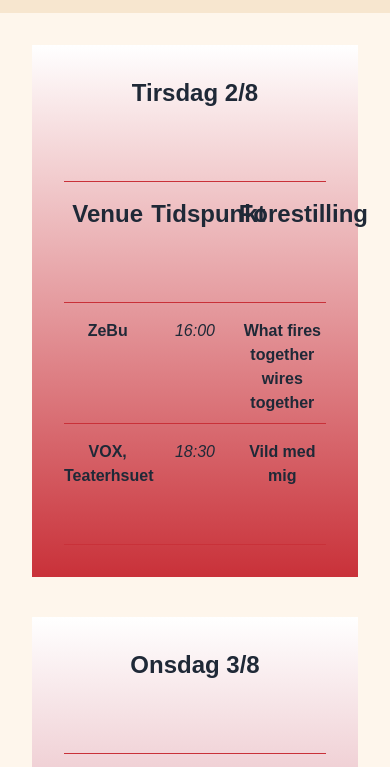
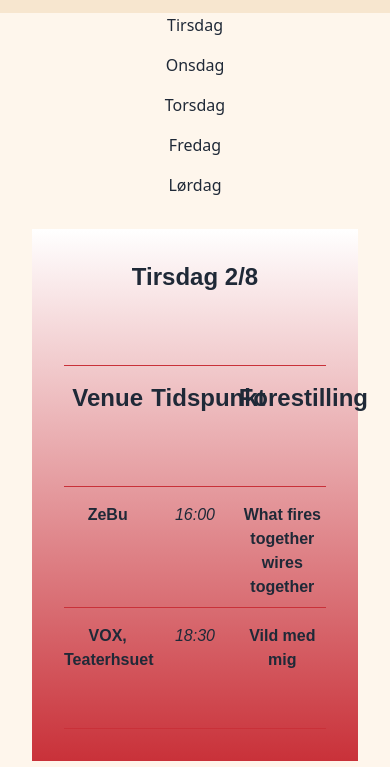
Before and after one commit to lauramoerk/Vildskud, a website built with Vite: page src/programoversigt.html in a window 390 px wide. Shown: the part 67-834 px from the top of the page. Built offline with nearby package versions, Linux system fonts and the light colour scheme.

Commit message:
filtrering

```diff
--- a/src/programoversigt.html
+++ b/src/programoversigt.html
@@ -143,13 +143,23 @@
 <img src="img/ui/Frame 30.svg" alt="lørdag"  :class="{'hidden': !(['alledage',  'onsdag'].includes(spilledag)) }" x-transition:enter.duration.800ms > -->
 <main>
 
+  <div>
+    <ul class="flex flex-col gap-4 items-center md:hidden">
+     <a href="#TI"><li>Tirsdag</li></a>
+     <a href="#O"><li>Onsdag</li></a>
+     <a href="#TO"><li>Torsdag</li></a>
+     <a href="#F"><li>Fredag</li></a>
+     <a href="#L"><li>Lørdag</li></a>
+    </ul>
+  </div>
+
     <!-- <section class=" flex flex-col gap-8 justify-center items-center  md:gap-x-40 lg:gap-x-80 mb-16"> -->
 
       <section class=" grid grid-cols-1 md:grid-cols-3 md:grid-rows-2 gap-10 p-8">
 
 
 
-    <article class=" grid grid-rows-4 p-8 gap-4 bg-gradient-to-b from-white to-accentcolor md:w-[450px]  " :class="{'hidden': !(['alledage',  'onsdag'].includes(spilledag)) }" x-transition:enter.duration.800ms  >
+    <article id="TI" class=" grid grid-rows-4 p-8 gap-4 bg-gradient-to-b from-white to-accentcolor md:w-[450px]  " :class="{'hidden': !(['alledage',  'onsdag'].includes(spilledag)) }" x-transition:enter.duration.800ms  >
       <div class="flex justify-center border-b-[1px]  border-solid border-accentcolor">
       <h1 class="font-custard font-semibold text-2xl">Tirsdag 2/8</h1>
       </div>
@@ -178,7 +188,7 @@
           </article>
 
 
-    <article class="grid grid-rows-5 p-8 gap-4 bg-gradient-to-b from-white to-[#BF374B] md:w-[450px]  " :class="{'hidden': !(['alledage',  'onsdag'].includes(spilledag)) }" x-transition:enter.duration.800ms  >
+    <article id="O" class="grid grid-rows-5 p-8 gap-4 bg-gradient-to-b from-white to-[#BF374B] md:w-[450px]  " :class="{'hidden': !(['alledage',  'onsdag'].includes(spilledag)) }" x-transition:enter.duration.800ms  >
       <div class="flex justify-center border-b-[1px]  border-solid border-accentcolor">
       <h1 class="font-custard font-semibold text-2xl">Onsdag 3/8</h1>
       </div>
@@ -212,7 +222,7 @@
 
           </article>
 
-    <article class="grid grid-rows-8 p-8 gap-4 bg-gradient-to-b from-white to-[#BF374B] md:w-[450px]  " :class="{'hidden': !(['alledage',  'torsdag'].includes(spilledag)) }" x-transition:enter.duration.800ms  >
+    <article id="TO" class="grid grid-rows-8 p-8 gap-4 bg-gradient-to-b from-white to-[#BF374B] md:w-[450px]  " :class="{'hidden': !(['alledage',  'torsdag'].includes(spilledag)) }" x-transition:enter.duration.800ms  >
       <div class="flex justify-center border-b-[1px]  border-solid border-accentcolor">
       <h1 class="font-custard font-semibold text-2xl">Torsdag 4/8</h1>
       </div>
@@ -223,7 +233,7 @@
       <div class="programforestilling font-custard font-semibold text-2xl pb-2 text-center">Forestilling</div>
       </div>
 
-      <div class="grid grid-cols-3 border-b-[1px] border-solid border-accentcolor">
+      <div id="F" class="grid grid-cols-3 border-b-[1px] border-solid border-accentcolor">
         <div class="programvenue font-urbanist font-semibold pb-2 text-center">Downunder</div>
         <div class="programtidspunkt font-urbanist italic pb-2 text-center" >15:00</div>
         <div class="programforestilling font-urbanist font-semibold pb-2 text-center">Re-birth</div>
@@ -266,7 +276,7 @@
           </article>
 
 
-    <article class="grid grid-rows-9 p-8 gap-4 bg-gradient-to-b from-white to-[#BF374B] md:w-[450px]  " :class="{'hidden': !(['alledage',  'fredag'].includes(spilledag)) }" x-transition:enter.duration.800ms  >
+    <article id="F" class="grid grid-rows-9 p-8 gap-4 bg-gradient-to-b from-white to-[#BF374B] md:w-[450px]  " :class="{'hidden': !(['alledage',  'fredag'].includes(spilledag)) }" x-transition:enter.duration.800ms  >
       <div class="flex justify-center border-b-[1px]  border-solid border-accentcolor">
       <h1 class="font-custard font-semibold text-2xl">Fredag 5/8</h1>
       </div>
@@ -324,7 +334,7 @@
 
           </article>
 
-    <article class="grid grid-rows-8 p-8 gap-4 bg-gradient-to-b from-white to-[#BF374B] md:w-[450px]  " :class="{'hidden': !(['alledage', 'lordag'].includes(spilledag)) }" x-transition:enter.duration.800ms  >
+    <article id="L" class="grid grid-rows-8 p-8 gap-4 bg-gradient-to-b from-white to-[#BF374B] md:w-[450px]  " :class="{'hidden': !(['alledage', 'lordag'].includes(spilledag)) }" x-transition:enter.duration.800ms  >
 <div class="flex justify-center border-b-[1px]  border-solid border-accentcolor">
 <h1 class="font-custard font-semibold text-2xl">Lørdag 6/8</h1>
 </div>
```
